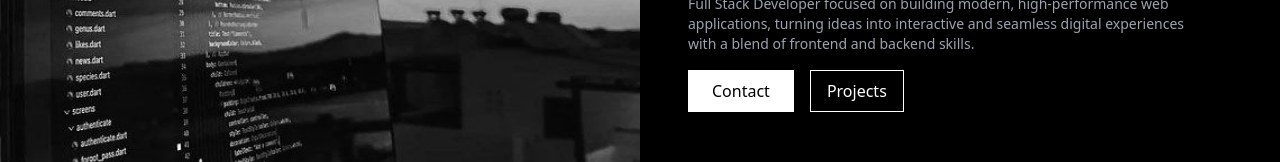
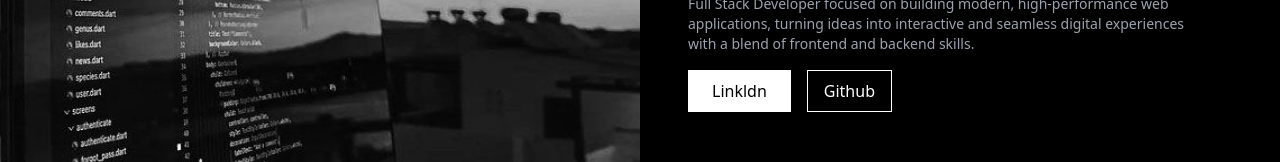
Before and after one commit to himanshik21/my-portfolio, a React (Vite) app: page / in a window 1280 px wide. Shown: the part 495-657 px from the top of the page. Built offline with nearby package versions, Linux system fonts and the light colour scheme; a web font is replaced by a local one.

Commit message:
fix button name

```diff
--- a/src/components/HeroSection.jsx
+++ b/src/components/HeroSection.jsx
@@ -28,10 +28,10 @@ const HeroSection = ({ darkMode }) => {
 
           <div className="flex space-x-4">
             <button className="bg-white text-black px-6 py-2 font-medium">
-              Contact
+              Linkldn
             </button>
             <button className="flex items-center space-x-2 border border-white px-4 py-2">
-              <span>Projects</span>
+              <span>Github</span>
             </button>
           </div>
         </div>
```
